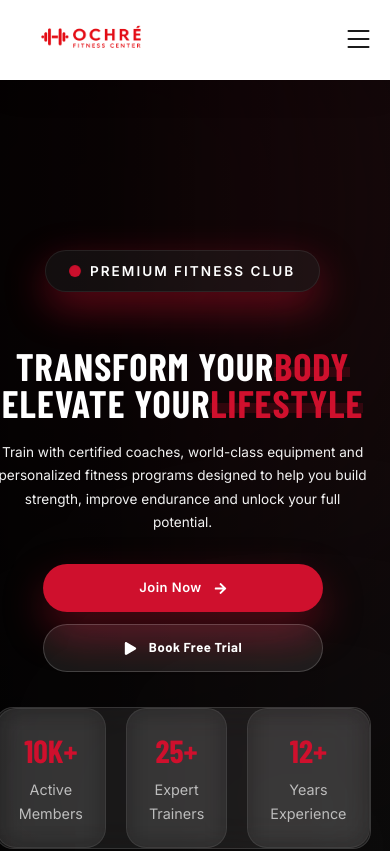
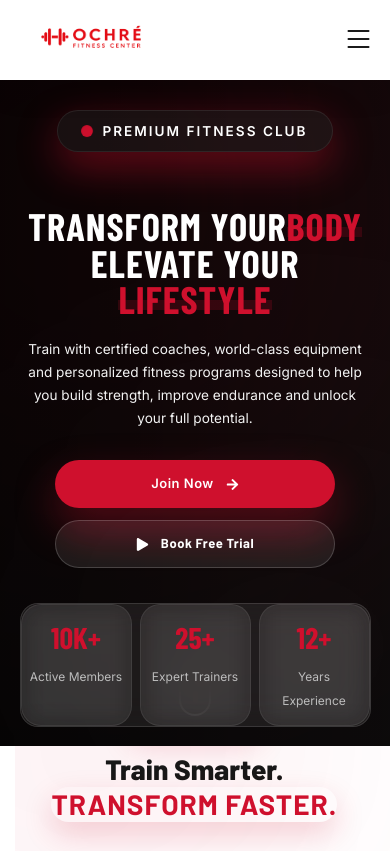
Before and after one commit to Ebinesh07/gym-website, a React (Vite) app in the folder gym-website/: page /gym in a window 390 px wide. Shown: the top 851 px of the page. Built offline with nearby package versions, Linux system fonts and the light colour scheme; a web font is replaced by a local one.

Commit message:
Updated Gym page responsive layout and UI fixes

```diff
--- a/gym-website/src/components/Programs/Programs.css
+++ b/gym-website/src/components/Programs/Programs.css
@@ -10,7 +10,8 @@
     background:#ffffff;
     position:relative;
     overflow:hidden;
-    top:-248px;
+    top: -33px;
+    left: 49px;
 
 }
 
--- a/gym-website/src/components/Programs/Programs.jsx
+++ b/gym-website/src/components/Programs/Programs.jsx
@@ -126,13 +126,13 @@ function Programs() {
 
                                     </p>
 
-                                        <button
+                                        {/* <button
                                             className="program-btn"
                                             onClick={() => navigate("/cta")}
                                         >
                                             Learn More
                                             <i className="bi bi-arrow-right"></i>
-                                        </button>
+                                        </button> */}
 
                                 </div>
 
@@ -144,7 +144,7 @@ function Programs() {
 
                 </div>
 
-                <div className="programs-button">
+                {/* <div className="programs-button">
                     <button
                         onClick={() => navigate("/cta")}
                     >
@@ -152,7 +152,7 @@ function Programs() {
                         <i className="bi bi-arrow-right"></i>
                     </button>
 
-                </div>
+                </div> */}
 
             </div>
 
--- a/gym-website/src/pages/Gym.css
+++ b/gym-website/src/pages/Gym.css
@@ -20,6 +20,12 @@ HERO SECTION
 
     padding: 120px 0 80px;
 
+}
+.hero-overlay{
+    position:absolute;
+    inset:0;
+    background:#0b0607;
+    opacity:.75;
 }
 
 .program .programsec{
@@ -27,6 +33,11 @@ HERO SECTION
     margin-bottom: -458px;
     margin-left: 18px;
     width: 105%;
+}
+
+.programsec{
+    margin:100px auto 0;
+    width:100%;
 }
 /*=========================================
 BACKGROUND GLOW
@@ -330,29 +341,22 @@ STATS
 =========================================*/
 
 .hero-stats{
-
-    display: flex;
-
-    gap: 20px;
-
-    margin-top: 60px;
-
+    display:grid;
+    grid-template-columns:repeat(3,1fr);
+    gap:18px;
+    margin-top:60px;
+    width:100%;
 }
 
 .stat-card{
-
-    flex: 1;
-
-    padding: 22px;
-
-    border-radius: 20px;
-
-    background: rgba(255,255,255,.05);
-
-    border: 1px solid rgba(255,255,255,.08);
-
-    backdrop-filter: blur(12px);
-
+    width:100%;
+    min-width:0;
+    padding:22px 18px;
+    border-radius:20px;
+    text-align:center;
+    background:rgba(255,255,255,.05);
+    border:1px solid rgba(255,255,255,.08);
+    backdrop-filter:blur(12px);
 }
 
 .stat-card h2{
@@ -783,10 +787,8 @@ RESPONSIVE
 
     .hero-left{
 
-        max-width: 100%;
-
-        order: 2;
-
+        margin: -140px -35px;
+        width: 100%;
     }
 
     .hero-right{
@@ -811,13 +813,13 @@ RESPONSIVE
 
     }
 
-    .hero-stats{
-
-        justify-content: center;
-
-        flex-wrap: wrap;
-
-    }
+
+    .hero-stats {
+        margin-inline: auto;
+        display: block;
+    }
+
+
 
     .hero-image-wrapper{
 
@@ -1195,10 +1197,7 @@ SCROLLBAR
 
 }
 
-.programsec{
-    margin-top: 100px;
-    margin-bottom: -456px;
-}
+
 /*=========================================
 ABOUT SECTION
 =========================================*/
@@ -2117,6 +2116,7 @@ RESPONSIVE
     .gym-about{
 
         padding:60px 0;
+                margin: -191px 0px;
 
     }
 
@@ -2193,3 +2193,27 @@ RESPONSIVE
     }
 
 }
+@media (max-width:576px){
+
+    .hero-stats{
+        grid-template-columns:repeat(3,1fr);
+        gap:8px;
+
+            margin-top: 36px;
+        border-radius: 18px;
+        margin-bottom: 61px;
+    }
+
+    .stat-card{
+        padding:14px 8px;
+    }
+
+    .stat-card h2{
+        font-size:30px;
+    }
+
+    .stat-card span{
+        font-size:12px;
+    }
+
+}
--- a/gym-website/src/pages/Gym.jsx
+++ b/gym-website/src/pages/Gym.jsx
@@ -1,5 +1,7 @@
 import HeroAthlete from "../assets/gympage/hero-athlete.png";
-import "./Gym.css"
+import AboutImage from "../assets/gympage/about.jpg";
+import Programs from "../components/Programs/Programs";
+import "./Gym.css";
 
 import {
   FaArrowRight,
@@ -7,17 +9,14 @@ import {
   FaDumbbell,
   FaUsers,
   FaAward,
-     FaCheckCircle
+  FaCheckCircle,
 } from "react-icons/fa";
-
-import AboutImage from "../assets/gympage/about.jpg";
-import Programs from "../components/Programs/Programs";
 
 import { useNavigate } from "react-router-dom";
 
 function Gym() {
+  const navigate = useNavigate();
 
-     const navigate = useNavigate();
   return (
     <>
       {/*=========================================
@@ -25,45 +24,31 @@ HERO SECTION
       =========================================*/}
 
       <section className="gym-hero">
-
         <div className="hero-overlay"></div>
 
         <div className="hero-container">
-
           {/* LEFT */}
 
           <div className="hero-left">
-
             <span className="hero-tag">
-
               <span className="tag-dot"></span>
-
               PREMIUM FITNESS CLUB
-
             </span>
 
             <h1>
-
               TRANSFORM YOUR
-
               <span> BODY </span>
-
               ELEVATE YOUR
-
               <span> LIFESTYLE</span>
-
             </h1>
 
             <p>
-
               Train with certified coaches, world-class equipment and
               personalized fitness programs designed to help you build
               strength, improve endurance and unlock your full potential.
-
             </p>
 
             <div className="hero-buttons">
-
               <button
                 className="primary-btn"
                 onClick={() => navigate("/cta")}
@@ -82,237 +67,160 @@ HERO SECTION
             </div>
 
             <div className="hero-stats">
-
               <div className="stat-card">
-
                 <h2>10K+</h2>
-
                 <span>Active Members</span>
-
               </div>
 
               <div className="stat-card">
-
                 <h2>25+</h2>
-
                 <span>Expert Trainers</span>
-
               </div>
 
               <div className="stat-card">
-
                 <h2>12+</h2>
-
                 <span>Years Experience</span>
-
               </div>
-
             </div>
-
           </div>
 
           {/* RIGHT */}
 
           <div className="hero-right">
-
             <div className="hero-image-wrapper">
-
               <img
                 src={HeroAthlete}
                 alt="Gym Athlete"
                 className="hero-athlete"
               />
-
                             {/* Floating Card 1 */}
 
               <div className="floating-card card-one">
-
                 <FaDumbbell />
 
                 <div>
-
                   <h4>Premium</h4>
-
                   <span>Equipment</span>
-
                 </div>
-
               </div>
 
               {/* Floating Card 2 */}
 
               <div className="floating-card card-two">
-
                 <FaUsers />
 
                 <div>
-
                   <h4>Personal</h4>
-
                   <span>Training</span>
-
                 </div>
-
               </div>
 
               {/* Floating Card 3 */}
 
               <div className="floating-card card-three">
-
                 <FaAward />
 
                 <div>
-
                   <h4>Certified</h4>
-
                   <span>Coaches</span>
-
                 </div>
-
               </div>
-
             </div>
-
           </div>
-
         </div>
 
         {/* Scroll Indicator */}
 
         <div className="scroll-indicator">
-
           <span></span>
-
         </div>
-
       </section>
 
-<section className="program">
-    <div className="programsec">
-        <Programs/>
-    </div>
-</section>
+      {/*=========================================
+      PROGRAMS SECTION
+      =========================================*/}
+
+      <Programs />
 
       {/*=========================================
       ABOUT SECTION
       =========================================*/}
 
       <section className="gym-about">
-
         <div className="about-container">
-
           {/* LEFT */}
 
           <div className="about-left">
-
             <div className="about-image">
-
               <img
                 src={AboutImage}
                 alt="About Gym"
               />
 
               <div className="experience-card">
-
                 <h2>12+</h2>
-
                 <span>Years of Excellence</span>
-
               </div>
-
             </div>
-
           </div>
 
           {/* RIGHT */}
 
           <div className="about-right">
-
             <span className="section-tag">
-
               ABOUT OUR GYM
-
             </span>
 
             <h2>
-
               Where Passion Meets
               <span> Performance.</span>
-
             </h2>
 
             <p>
-
               We believe fitness is more than lifting weights.
               Our mission is to create an inspiring environment
               where everyone can improve their strength,
               confidence, and overall well-being through
               expert guidance and world-class facilities.
-
             </p>
 
-            <div className="about-features">
-
+            <div className="about-features"></div>
                           <div className="feature-item">
-
                 <FaCheckCircle />
-
                 <span>Certified Professional Trainers</span>
-
               </div>
 
               <div className="feature-item">
-
                 <FaCheckCircle />
-
                 <span>Modern Imported Equipment</span>
-
               </div>
 
               <div className="feature-item">
-
                 <FaCheckCircle />
-
                 <span>Personalized Workout Programs</span>
-
               </div>
 
               <div className="feature-item">
-
                 <FaCheckCircle />
-
                 <span>Nutrition & Lifestyle Guidance</span>
-
               </div>
-
             </div>
 
             <div className="about-stats">
-
               <div>
-
                 <h3>10K+</h3>
-
                 <span>Happy Members</span>
-
               </div>
 
               <div>
-
                 <h3>25+</h3>
-
                 <span>Expert Coaches</span>
-
               </div>
 
               <div>
-
                 <h3>15+</h3>
-
                 <span>Fitness Programs</span>
-
               </div>
-
             </div>
 
             <button
@@ -322,14 +230,10 @@ ABOUT SECTION
               Join Today
               <FaArrowRight />
             </button>
-
           </div>
-
-    </div>
-
       </section>
     </>
-  )
+  );
 }
 
 export default Gym;
```
Lines whose indentation alone changed are shown as unchanged.
